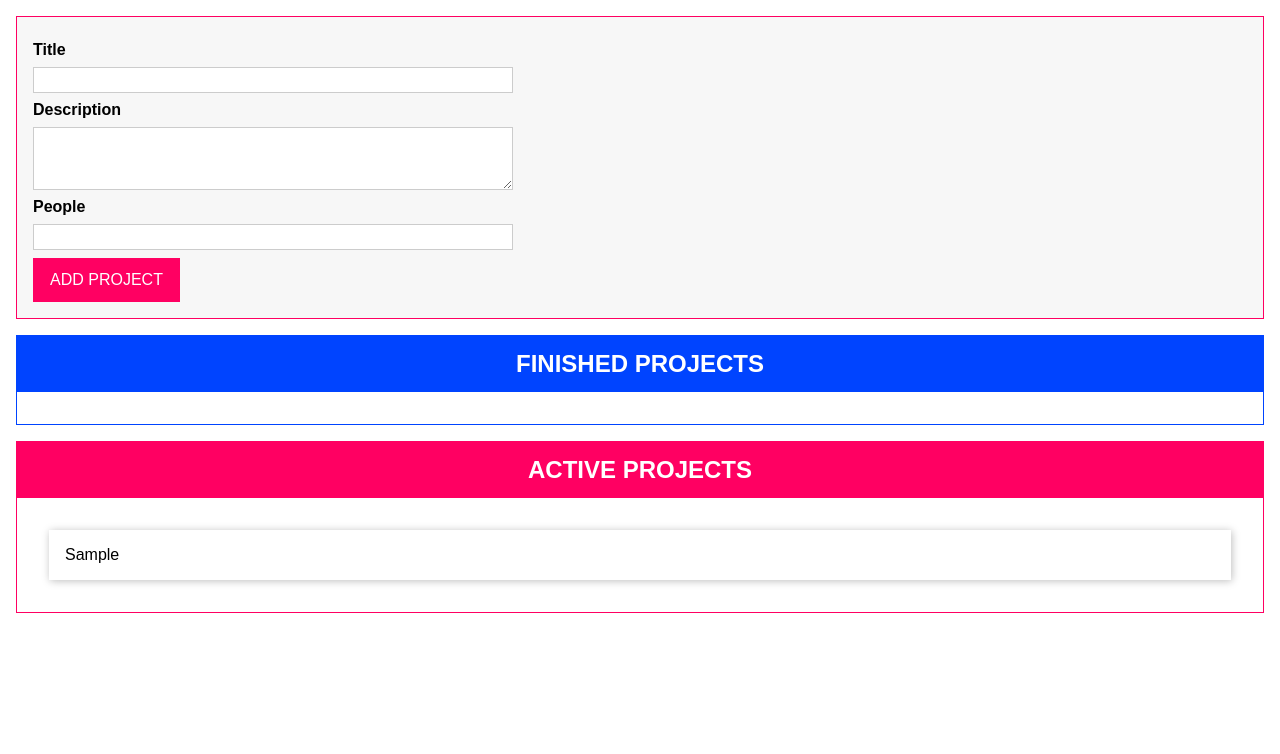
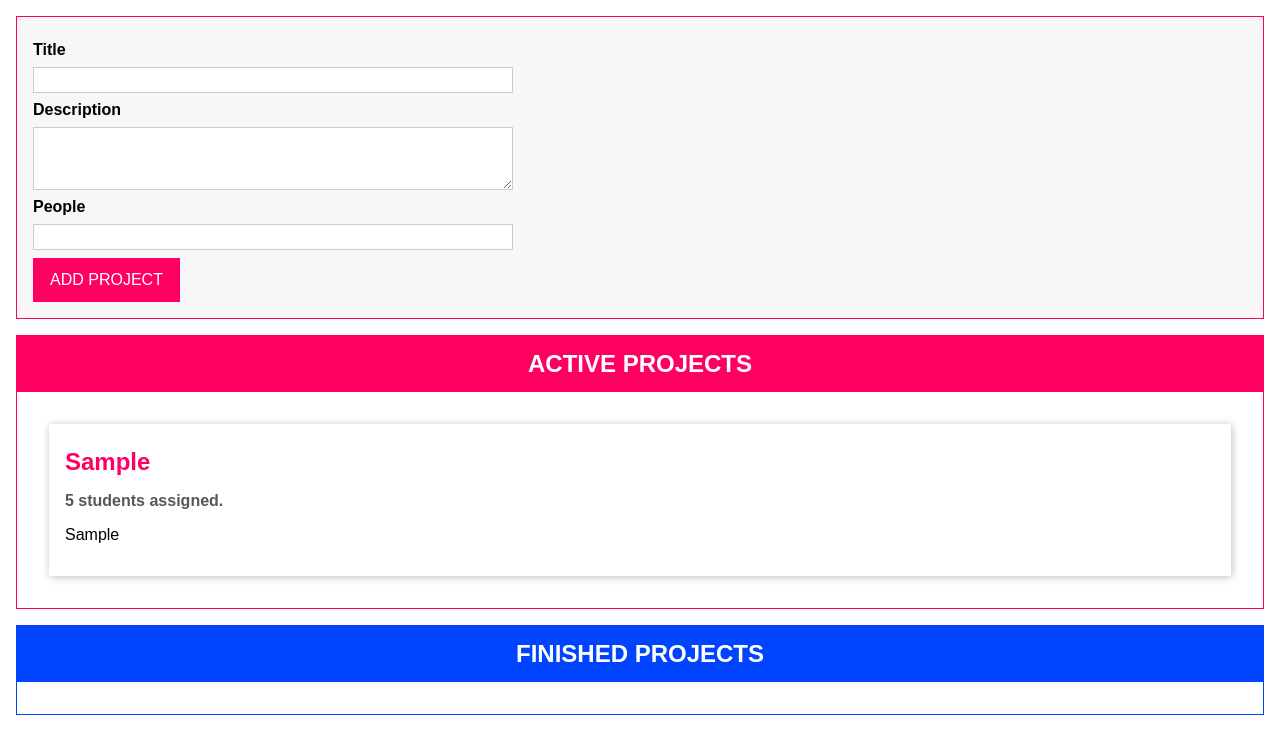
Before and after one commit to manerajona/app-example-ts, a website with bundled scripts: page index.html in a window 1280 px wide. Both pictures are taken after typing "Sample", "Sample", "5" into the empty fields and a click on the button "ADD PROJECT". Built offline with nearby package versions, Linux system fonts and the light colour scheme.

Commit message:
clean code

```diff
--- a/index.html
+++ b/index.html
@@ -1,5 +1,6 @@
 <!DOCTYPE html>
 <html lang="en">
+
 <head>
   <meta charset="UTF-8" />
   <meta name="viewport" content="width=device-width, initial-scale=1.0" />
@@ -8,10 +9,10 @@
   <link rel="stylesheet" href="app.css" />
   <script src="dist/app.js" defer></script>
 </head>
+
 <body>
   <template id="project-input">
-
-      <form id="user-input">
+    <form>
       <div class="form-control">
         <label for="title">Title</label>
         <input type="text" id="title" />
@@ -26,12 +27,14 @@
       </div>
       <button type="submit">ADD PROJECT</button>
     </form>
-
   </template>
   <template id="single-project">
-      <li></li>
+    <li>
+      <h2></h2>
+      <h3></h3>
+      <p></p>
+    </li>
   </template>
-
   <template id="project-list">
     <section class="projects">
       <header>
@@ -40,8 +43,7 @@
       <ul></ul>
     </section>
   </template>
+  <div id="app"></div>
+</body>
 
-    <div id="app"></div>
-
-  </body>
 </html>
--- a/src/app.ts
+++ b/src/app.ts
@@ -1,257 +1,309 @@
+// Project Type
 enum ProjectStatus {
-    active, finished
+    Active,
+    Finished
 }
 
+class Project {
+    constructor(
+        public id: string,
+        public title: string,
+        public description: string,
+        public people: number,
+        public status: ProjectStatus
+    ) {}
+}
 
-type Listener<T> = (intems: T[]) => void
+// Project State Management
+type Listener < T > = (items: T[]) => void;
 
-class State<T> {
-    protected listeners: Listener<T>[] = []
+class State < T > {
+    protected listeners: Listener < T > [] = [];
 
-    addListener(listenerFn: Listener<T>) {
-        this.listeners.push(listenerFn)
+    addListener(listenerFn: Listener < T > ) {
+        this.listeners.push(listenerFn);
     }
 }
 
-class Project {
-    constructor(public id: string,
-                public title: string,
-                public description: string,
-                public people: number,
-                public status: ProjectStatus) {}
+class ProjectState extends State < Project > {
+    private projects: Project[] = [];
+    private static instance: ProjectState;
+
+    private constructor() {
+        super();
     }
 
-// App state managment (Singleton)
-class ProjectState extends State<Project> {
-    private projects: Project[] = []
-    private static instance: ProjectState
-
-    private constructor() {
-        super()
+    static getInstance() {
+        if (this.instance) {
+            return this.instance;
         }
-
-    static getInstance(): ProjectState{
-        if(this.instance) {
-            return this.instance
-        }
-        return new ProjectState()
+        this.instance = new ProjectState();
+        return this.instance;
     }
 
     addProject(title: string, description: string, numOfPeople: number) {
-        const newProject  = new Project(
-            Math.random().toString(), title, description, numOfPeople, ProjectStatus.active
-        )
-        this.projects.push(newProject)
-        for(const listenerFn of this.listeners) {
-            listenerFn(this.projects.slice())
+        const newProject = new Project(
+            Math.random().toString(),
+            title,
+            description,
+            numOfPeople,
+            ProjectStatus.Active
+        );
+        this.projects.push(newProject);
+        for (const listenerFn of this.listeners) {
+            listenerFn(this.projects.slice());
+        }
     }
 }
 
+const projectState = ProjectState.getInstance();
+
+// Validation
+interface Validatable {
+    value: string | number;
+    required ? : boolean;
+    minLength ? : number;
+    maxLength ? : number;
+    min ? : number;
+    max ? : number;
 }
 
-const projectState = ProjectState.getInstance()
-
-// Validator
-interface Validatable {
-    value: string | number
-    required?: boolean
-    minLength?: number
-    maxLength?: number
-    min?: number
-    max?: number
-}
-
-function validate(validatableInput: Validatable): boolean {
+function validate(validatableInput: Validatable) {
     let isValid = true;
     if (validatableInput.required) {
         isValid = isValid && validatableInput.value.toString().trim().length !== 0;
     }
-    if (validatableInput.minLength != null && typeof validatableInput.value === 'string') {
+    if (
+        validatableInput.minLength != null &&
+        typeof validatableInput.value === 'string'
+    ) {
         isValid =
             isValid && validatableInput.value.length >= validatableInput.minLength;
     }
-    if (validatableInput.maxLength != null && typeof validatableInput.value === 'string') {
+    if (
+        validatableInput.maxLength != null &&
+        typeof validatableInput.value === 'string'
+    ) {
         isValid =
             isValid && validatableInput.value.length <= validatableInput.maxLength;
     }
-    if (validatableInput.min != null && typeof validatableInput.value === 'number') {
+    if (
+        validatableInput.min != null &&
+        typeof validatableInput.value === 'number'
+    ) {
         isValid = isValid && validatableInput.value >= validatableInput.min;
     }
-    if (validatableInput.max != null && typeof validatableInput.value === 'number') {
+    if (
+        validatableInput.max != null &&
+        typeof validatableInput.value === 'number'
+    ) {
         isValid = isValid && validatableInput.value <= validatableInput.max;
     }
     return isValid;
 }
 
-// Autobind decorator
-function autobind(_: any, _1: string, descriptor: PropertyDescriptor) {
-    const originalMethod = descriptor.value
+// autobind decorator
+function autobind(_: any, _2: string, descriptor: PropertyDescriptor) {
+    const originalMethod = descriptor.value;
     const adjDescriptor: PropertyDescriptor = {
         configurable: true,
         get() {
-            return originalMethod.bind(this)
+            const boundFn = originalMethod.bind(this);
+            return boundFn;
         }
-    }
-    return adjDescriptor
-
+    };
+    return adjDescriptor;
 }
 
-// Component base class
+// Component Base Class
 abstract class Component < T extends HTMLElement, U extends HTMLElement > {
-    templateElement: HTMLTemplateElement
-    hostElement: T
-    element: U
+    templateElement: HTMLTemplateElement;
+    hostElement: T;
+    element: U;
 
-    constructor(templateId: string, hostElementId: string, atStart: boolean, newElementId ? : string) {
-        this.templateElement = document.getElementById(templateId) !as HTMLTemplateElement
-        this.hostElement = document.getElementById(hostElementId) !as T
+    constructor(
+        templateId: string,
+        hostElementId: string,
+        insertAtStart: boolean,
+        newElementId ? : string
+    ) {
+        this.templateElement = document.getElementById(
+            templateId
+        ) !as HTMLTemplateElement;
+        this.hostElement = document.getElementById(hostElementId) !as T;
 
-        const importedNode = document.importNode(this.templateElement.content, true)
-        this.element = importedNode.firstElementChild as U
+        const importedNode = document.importNode(
+            this.templateElement.content,
+            true
+        );
+        this.element = importedNode.firstElementChild as U;
         if (newElementId) {
-            this.element.id = newElementId
-        }
-        this.attach(atStart)
+            this.element.id = newElementId;
         }
 
-    private attach(atStart: boolean) {
-        const where = atStart ? 'beforeend' : 'afterend'
-        this.hostElement.insertAdjacentElement(where, this.element)
+        this.attach(insertAtStart);
     }
 
-    abstract configure(): void
-    abstract renderContent(): void
+    private attach(insertAtBeginning: boolean) {
+        this.hostElement.insertAdjacentElement(
+            insertAtBeginning ? 'afterbegin' : 'beforeend',
+            this.element
+        );
     }
 
-
-// Model
-class ProjectList extends Component < HTMLDivElement, HTMLElement > {
-    assignedProjects: Project[]
-
-    constructor(private type: 'active' | 'finished') {
-
-        super('project-list', 'app', false, `${type}-projects`)
-
-        this.assignedProjects = []
-        this.configure()
-        this.renderContent()
+    abstract configure(): void;
+    abstract renderContent(): void;
 }
 
-    private renderProjects(): void {
-        const listId = `${this.type}-project-list`
-        const listEl = document.getElementById(listId) !as HTMLUListElement
-        // Clean items
-        listEl.innerHTML = ''
+// ProjectItem Class
+class ProjectItem extends Component < HTMLUListElement, HTMLLIElement > {
+    private project: Project;
 
-        for (const item of this.assignedProjects) {
-            const listItem = document.createElement('li')
-            listItem.textContent = item.title
-            listEl.appendChild(listItem)
+    get students() {
+        if (this.project.people === 1) {
+            return '1 student';
+        } else {
+            return `${this.project.people} students`;
         }
     }
 
+    constructor(hostId: string, project: Project) {
+        super('single-project', hostId, false, project.id);
+        this.project = project;
+
+        this.configure();
+        this.renderContent();
+    }
+
+    configure() {}
+
     renderContent() {
-        // <ul>
-        const listId = `${this.type}-project-list`
-        this.element.querySelector('ul') !.id = listId
+        this.element.querySelector('h2') !.textContent = this.project.title;
+        this.element.querySelector('h3') !.textContent = this.students + ' assigned.';
+        this.element.querySelector('p') !.textContent = this.project.description;
+    }
+}
 
-        // <h2>
-        this.element.querySelector('h2') !.textContent = this.type.toUpperCase().concat(' PROJECTS')
+// ProjectList Class
+class ProjectList extends Component < HTMLDivElement, HTMLElement > {
+    assignedProjects: Project[];
+
+    constructor(private type: 'active' | 'finished') {
+        super('project-list', 'app', false, `${type}-projects`);
+        this.assignedProjects = [];
+
+        this.configure();
+        this.renderContent();
     }
 
     configure() {
-        projectState?.addListener((projects: Project[]) => {
-            const filteredProject = projects.filter(p => {
+        projectState.addListener((projects: Project[]) => {
+            const relevantProjects = projects.filter(prj => {
                 if (this.type === 'active') {
-                    return p.status === ProjectStatus.active
+                    return prj.status === ProjectStatus.Active;
                 }
-                return p.status === ProjectStatus.finished
-            })
-            this.assignedProjects = filteredProject
-            this.renderProjects()
-        })
+                return prj.status === ProjectStatus.Finished;
+            });
+            this.assignedProjects = relevantProjects;
+            this.renderProjects();
+        });
+    }
+
+    renderContent() {
+        const listId = `${this.type}-projects-list`;
+        this.element.querySelector('ul') !.id = listId;
+        this.element.querySelector('h2') !.textContent =
+            this.type.toUpperCase() + ' PROJECTS';
+    }
+
+    private renderProjects() {
+        const listEl = document.getElementById(
+            `${this.type}-projects-list`
+        ) !as HTMLUListElement;
+        listEl.innerHTML = '';
+        for (const prjItem of this.assignedProjects) {
+            new ProjectItem(this.element.querySelector('ul') !.id, prjItem);
+        }
     }
 }
 
-
-class ProjectInput extends Component<HTMLDivElement, HTMLFormElement> {
-
-    titleInputElement: HTMLInputElement
-    descriptionInputElement: HTMLInputElement
-    peopleInputElement: HTMLInputElement
+// ProjectInput Class
+class ProjectInput extends Component < HTMLDivElement, HTMLFormElement > {
+    titleInputElement: HTMLInputElement;
+    descriptionInputElement: HTMLInputElement;
+    peopleInputElement: HTMLInputElement;
 
     constructor() {
-
-        super('project-input', 'app', true, 'user-input')
-
-        this.titleInputElement = this.element.querySelector('#title') as HTMLInputElement
-        this.descriptionInputElement = this.element.querySelector('#description') as HTMLInputElement
-        this.peopleInputElement = this.element.querySelector('#people') as HTMLInputElement
-        this.configure()
+        super('project-input', 'app', true, 'user-input');
+        this.titleInputElement = this.element.querySelector(
+            '#title'
+        ) as HTMLInputElement;
+        this.descriptionInputElement = this.element.querySelector(
+            '#description'
+        ) as HTMLInputElement;
+        this.peopleInputElement = this.element.querySelector(
+            '#people'
+        ) as HTMLInputElement;
+        this.configure();
     }
 
     configure() {
-        this.element.addEventListener(
-            'submit',
-            this.submitHandler
-            //this.submitHandler.bind(this) // need to reference this (object) in submitHandler
-        )
+        this.element.addEventListener('submit', this.submitHandler);
     }
 
-    renderContent(){}
+    renderContent() {}
 
-    @autobind
-    private submitHandler(event: Event) {
-        event.preventDefault()
-        console.log("Submited...")
-        const userInput = this.garherUserInput()
-        if (Array.isArray(userInput)) {
-            const [title, desc, people] = userInput
-            console.log(title, desc, people)
-            projectState?.addProject(title, desc, people)
-            this.clearInputs()
-          }
-    }
+    private gatherUserInput(): [string, string, number] | void {
+        const enteredTitle = this.titleInputElement.value;
+        const enteredDescription = this.descriptionInputElement.value;
+        const enteredPeople = this.peopleInputElement.value;
 
-    private garherUserInput(): [string, string, number] | void {
-        const enteredTitle = this.titleInputElement.value
-        const enteredDescription = this.descriptionInputElement.value
-        const enteredPeople = this.peopleInputElement.value
-
-        const titleValidatable : Validatable = {
+        const titleValidatable: Validatable = {
             value: enteredTitle,
             required: true
-        }
-        const descValidatable: Validatable = {
+        };
+        const descriptionValidatable: Validatable = {
             value: enteredDescription,
-            required: true
-        }
+            required: true,
+            minLength: 5
+        };
         const peopleValidatable: Validatable = {
             value: +enteredPeople,
             required: true,
             min: 1,
-            max: 9
-        }
+            max: 5
+        };
 
-        if (!validate(titleValidatable) ||
-            !validate(descValidatable) ||
-            !validate(peopleValidatable)) {
-
-            alert('Ilegal input, please try againg!')
-            return // void
+        if (
+            !validate(titleValidatable) ||
+            !validate(descriptionValidatable) ||
+            !validate(peopleValidatable)
+        ) {
+            alert('Invalid input, please try again!');
+            return;
         } else {
-            return[enteredTitle, enteredDescription, +enteredPeople]
+            return [enteredTitle, enteredDescription, +enteredPeople];
         }
     }
 
     private clearInputs() {
-        this.titleInputElement.value = ''
-        this.descriptionInputElement.value = ''
-        this.peopleInputElement.value = ''
+        this.titleInputElement.value = '';
+        this.descriptionInputElement.value = '';
+        this.peopleInputElement.value = '';
+    }
+
+    @autobind
+    private submitHandler(event: Event) {
+        event.preventDefault();
+        const userInput = this.gatherUserInput();
+        if (Array.isArray(userInput)) {
+            const [title, desc, people] = userInput;
+            projectState.addProject(title, desc, people);
+            this.clearInputs();
+        }
     }
 }
 
-// Instances
-const prjInput = new ProjectInput()
-const availablePrjs = new ProjectList('active')
-const completedPrjs = new ProjectList('finished')
+const prjInput = new ProjectInput();
+const activePrjList = new ProjectList('active');
+const finishedPrjList = new ProjectList('finished');
```
Lines whose indentation alone changed are shown as unchanged.
